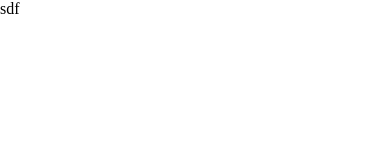
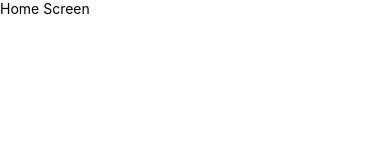
Before and after one commit to ibn-salamat/uber_clone, a React Native app: screen / in a window 390 px wide. Shown: the top 160 px of the page. Built offline with nearby package versions, Linux system fonts and the light colour scheme.

Commit message:
create Home Screen

```diff
--- a/src/App.tsx
+++ b/src/App.tsx
@@ -1,12 +1,15 @@
 import React from 'react';
-import {View} from 'react-native';
+import {SafeAreaView} from 'react-native';
 import {Provider} from 'react-redux';
+import HomeScreen from './screens/home';
 import {store} from './store';
 
 const App = () => {
   return (
     <Provider store={store}>
-      <View>sdf</View>
+      <SafeAreaView>
+        <HomeScreen />
+      </SafeAreaView>
     </Provider>
   );
 };
--- /dev/null
+++ b/src/screens/home/index.tsx
@@ -0,0 +1,11 @@
+import React, {FC} from 'react';
+import {Text} from 'react-native';
+
+const HomeScreen: FC<{}> = () => {
+  return <>
+    <Text>Home Screen</Text>
+  </>;
+};
+
+
+export default HomeScreen;
--- a/src/store/index.ts
+++ b/src/store/index.ts
@@ -7,5 +7,5 @@ export const store = configureStore({
   },
 });
 
-export type RootState = ReturnType<typeof store.getState>
-export type AppDispatch = typeof store.dispatch
+export type RootState = ReturnType<typeof store.getState>;
+export type AppDispatch = typeof store.dispatch;
```
Also changed, not shown: 1 other file (tests, documents, lock files or other folders).
